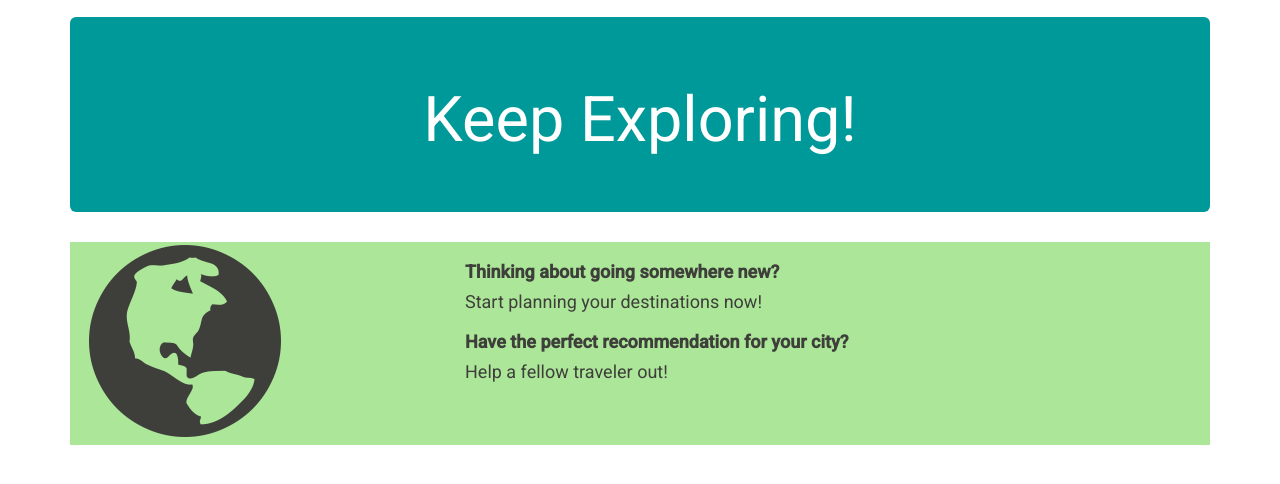
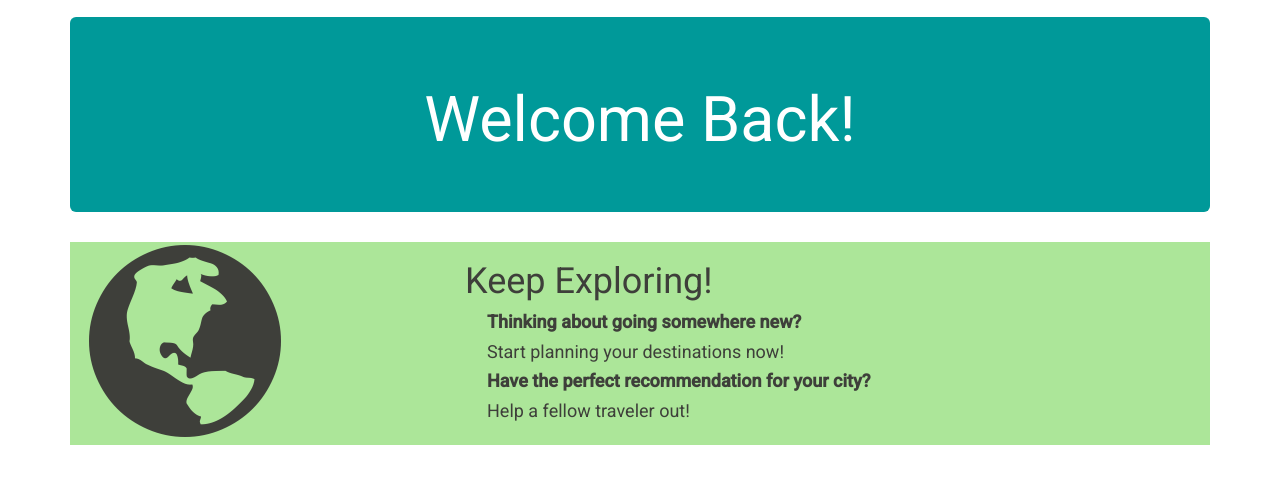
Before and after one commit to kldesimone/final_project, a Django app: page / in a window 1280 px wide. Shown: the part 63-547 px from the top of the page. Run offline with Django 3.2, Linux system fonts and the light colour scheme; the visitor is signed in with stand-in values (Sample User, id 1); parts of the project's set-up code (start-up, migrations or seed data) failed here and were passed over; some libraries are stand-ins or nearby versions; some web fonts are replaced.

Commit message:
New text on Home page

```diff
--- a/templates/home.html
+++ b/templates/home.html
@@ -8,7 +8,7 @@
 }
 </style>
 <div class="jumbotron text-center">
-  <h1>Keep Exploring!</h1>
+  <h1>Welcome Back!</h1>
 </div>
 <style>
 .bg-green {
@@ -23,6 +23,9 @@
       margin: 25px 0;
 }
   }
+  .hangingindent {
+  padding-left: 22px ;
+}
 </style>
 <div class="container-fluid bg-green">
   <div class="row">
@@ -30,12 +33,11 @@
       <span class="glyphicon glyphicon-globe logo"></span>
     </div>
     <div class="col-sm-8">
-      <h1></h1>
-      <h4><strong>Thinking about going somewhere new?</strong></h4>
-      <h4>Start planning your destinations now!</h4>
-      <h1></h1>
-      <h4><strong>Have the perfect recommendation for your city?</strong></h4>
-      <h4>Help a fellow traveler out!</h4>
+      <h1>Keep Exploring!</h1>
+      <h4 class="hangingindent"><strong>Thinking about going somewhere new?</strong></h4>
+      <h4 class="hangingindent">Start planning your destinations now!</h4>
+      <h4 class="hangingindent"><strong>Have the perfect recommendation for your city?</strong></h4>
+      <h4 class="hangingindent">Help a fellow traveler out!</h4>
     </div>
   </div>
 </div>
@@ -66,6 +68,9 @@
       margin: 25px 0;
     }
   }
+  .hangingindent {
+  padding-left: 22px ;
+}
 </style>
 
 <div class="container-fluid bg-green">
@@ -75,8 +80,8 @@
     </div>
     <div class="col-sm-8">
       <h2>Learn more about us!</h2>
-      <h4><strong>What we do:</strong> Help travelers out by creating a community of explorers who recommend points of interest and vote on the best recommendations, leading travelers to the perfect destination.</h4>
-      <h4><strong>Get involved:</strong> Become a part of this community by signing up for your own personal account! You'll be able to help other's out and recieve answers of your own.</h4>
+      <h4 class="hangingindent"><strong>What we do:</strong> Help travelers out by creating a community of explorers who recommend points of interest and vote on the best recommendations, leading travelers to the perfect destination.</h4>
+      <h4 class="hangingindent"><strong>Get involved:</strong> Become a part of this community by signing up for your own personal account! You'll be able to help other's out and recieve answers of your own.</h4>
     </div>
   </div>
 </div>
```
